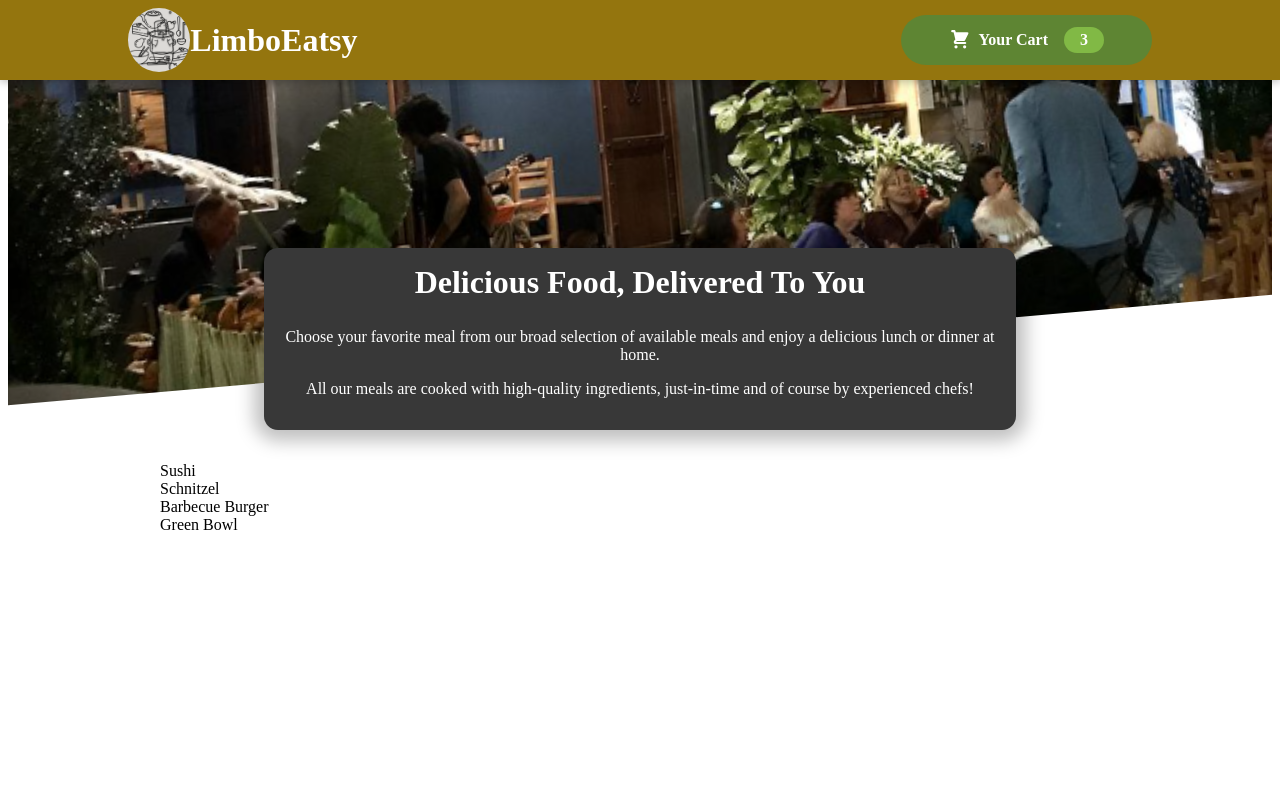
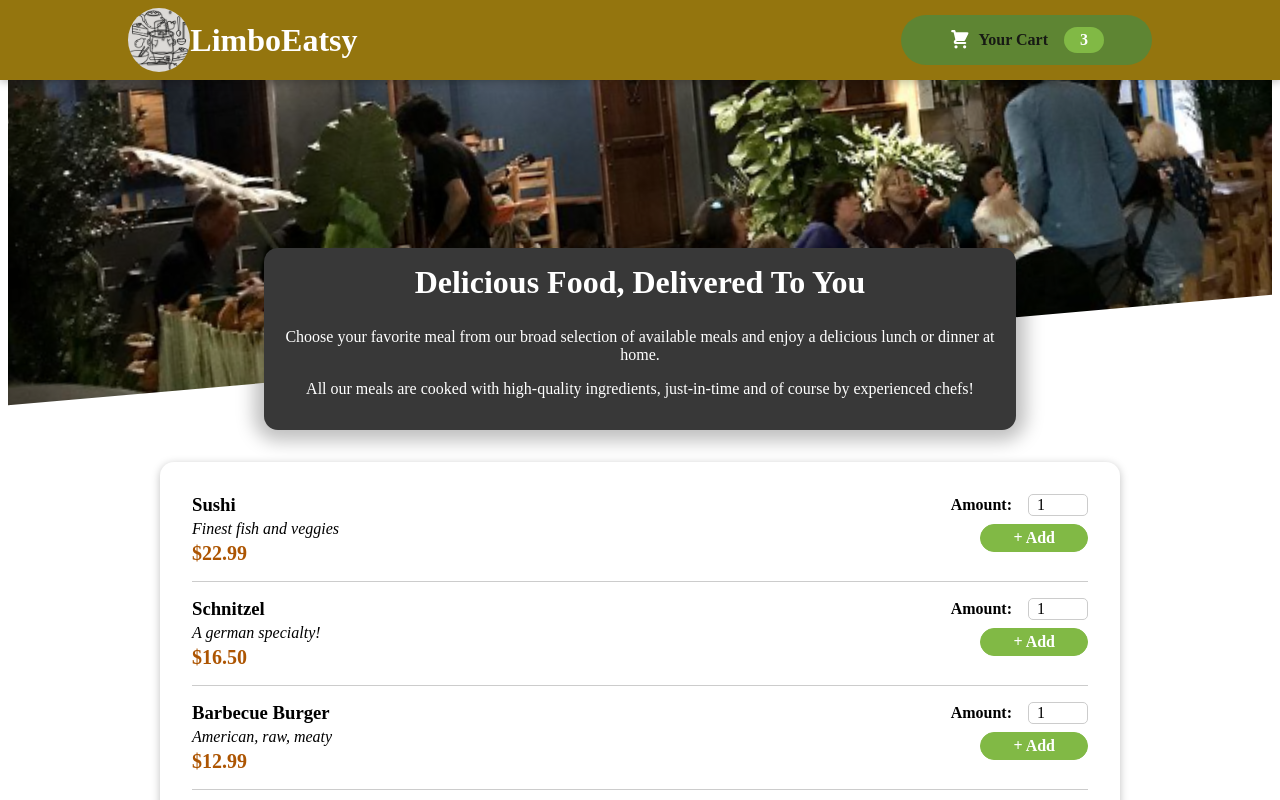
Before and after one commit to AshishRanjan2910/limbo-eatsy-app, a React (Create React App) app: page / in a window 1280 px wide. Shown: the top 800 px of the page. Built offline with nearby package versions, Linux system fonts and the light colour scheme.

Commit message:
Header and meals template changed

```diff
--- a/src/Components/Layout/Header.module.css
+++ b/src/Components/Layout/Header.module.css
@@ -3,7 +3,6 @@
   top: 0;
   left: 0;
   width: 80%;
-  max-width: 100%;
   height: 5rem;
   background-color: #5e8533;
   transition: background-color 1s ease-in-out;
--- a/src/Components/Layout/HeaderCartButton.js
+++ b/src/Components/Layout/HeaderCartButton.js
@@ -8,7 +8,7 @@
       <span className={classes.icon}>
         <CartIcon />
       </span>
-      <span>Your Cart</span>
+      <span className={classes['cart-text']}>Your Cart</span>
       <span className={classes.badge}>3</span>
     </button>
   );
--- a/src/Components/Layout/HeaderCartButton.module.css
+++ b/src/Components/Layout/HeaderCartButton.module.css
@@ -14,7 +14,12 @@
 
 .button:hover,
 .button:active {
-  background-color: #81b945;
+  background-color: #94750e;
+}
+
+.cart-text {
+  display: hidden;
+  color:#171a14;
 }
 
 .icon {
@@ -33,7 +38,7 @@
 
 .button:hover .badge,
 .button:active .badge {
-  background-color: #be9302;
+  background-color: #ad8f2a;
 }
 
 .bump {
@@ -57,3 +62,10 @@
     transform: scale(1);
   }
 }
+
+@media (max-width: 500px) {
+  .cart-text {
+    display: hidden;
+    color:#171a14;
+  }
+}
--- a/src/Components/Meals/AvailableMeals.js
+++ b/src/Components/Meals/AvailableMeals.js
@@ -1,5 +1,7 @@
 import React from "react";
 import classes from "./AvailableMeals.module.css";
+import Card from "../UI/Card/Card";
+import MealItem from "./MealItem";
 
 const DummyList = [
   {
@@ -29,13 +31,23 @@
 ];
 
 function AvailableMeals() {
-  const mealsList = DummyList.map((meal) => <li>{meal.name}</li>);
+  const mealsList = DummyList.map((meal) => (
+    <MealItem
+      id={meal.id}
+      key={meal.id}
+      name={meal.name}
+      description={meal.description}
+      price={meal.price}
+    />
+  ));
 
   return (
     <section className={classes.meals}>
-      <ul>{mealsList}</ul>
+      <Card>
+        <ul>{mealsList}</ul>
+      </Card>
     </section>
-  )
+  );
 }
 
 export default AvailableMeals;
--- /dev/null
+++ b/src/Components/Meals/MealItem.js
@@ -0,0 +1,23 @@
+import React from "react";
+
+import classes from "./MealItem.module.css";
+import MealItemForm from "./MealItemForm";
+
+const MealsItem = (props) => {
+  const price = `$${props.price.toFixed(2)}`;
+
+  return (
+    <li className={classes.meal}>
+      <div>
+        <h3>{props.name}</h3>
+        <div className={classes.description}>{props.description}</div>
+        <div className={classes.price}>{price}</div>
+      </div>
+      <div>
+        <MealItemForm id={props.id} />
+      </div>
+    </li>
+  );
+}
+
+export default MealsItem;
--- /dev/null
+++ b/src/Components/Meals/MealItem.module.css
@@ -0,0 +1,22 @@
+.meal {
+  display: flex;
+  justify-content: space-between;
+  margin: 1rem;
+  padding-bottom: 1rem;
+  border-bottom: 1px solid #ccc;
+}
+
+.meal h3 {
+  margin: 0 0 0.25rem 0;
+}
+
+.description {
+  font-style: italic;
+}
+
+.price {
+  margin-top: 0.25rem;
+  font-weight: bold;
+  color: #ad5502;
+  font-size: 1.25rem;
+}
--- /dev/null
+++ b/src/Components/Meals/MealItemForm.js
@@ -0,0 +1,25 @@
+import React from "react";
+
+import Input from "../UI/Input/Input";
+import classes from "./MealItemForm.module.css";
+
+const MealsItemForm = (props) => {
+  return (
+    <form className={classes.form}>
+      <Input
+        label={"Amount:"}
+        input={{
+          id: "amount_"+props.id,
+          type: "number",
+          min: "1",
+          max: "5",
+          step: "1",
+          defaultValue: "1",
+        }}
+      />
+      <button>+ Add</button>
+    </form>
+  );
+};
+
+export default MealsItemForm;
--- /dev/null
+++ b/src/Components/Meals/MealItemForm.module.css
@@ -0,0 +1,20 @@
+.form {
+  text-align: right;
+}
+
+.form button {
+  font: inherit;
+  cursor: pointer;
+  background-color: #81b945;
+  border: 1px solid #81b945;
+  color: white;
+  padding: 0.25rem 2rem;
+  border-radius: 20px;
+  font-weight: bold;
+}
+
+.form button:hover,
+.form button:active {
+  background-color: #67ad1c;
+  border-color: #326100;
+}
--- a/src/Components/UI/Card/Card.js
+++ b/src/Components/UI/Card/Card.js
@@ -4,7 +4,7 @@
 
 const Card = (props) => {
   return (
-    <div className={`${classes.card} ${props.className}`}>{props.children}</div>
+    <div className={classes.card}>{props.children}</div>
   );
 };
 
--- a/src/Components/UI/Card/Card.module.css
+++ b/src/Components/UI/Card/Card.module.css
@@ -1,5 +1,6 @@
 .card {
-  background: white;
-  box-shadow: 0 2px 8px rgba(0, 0, 0, 0.26);
-  border-radius: 10px;
+  padding: 1rem;
+  box-shadow: 0 2px 8px rgba(0, 0, 0, 0.25);
+  border-radius: 14px;
+  background-color: white;
 }
--- a/src/Components/UI/Input/Input.js
+++ b/src/Components/UI/Input/Input.js
@@ -1,37 +1,12 @@
-import React, { useImperativeHandle } from "react";
 import classes from "./Input.module.css";
 
-const Input = React.forwardRef((props, ref) => {
-  const inputRef = React.createRef();
-
-  const activate = () => {
-    inputRef.current.focus();
-  };
-
-  useImperativeHandle(ref, () => {
-    return {
-      focus: activate,
-    };
-  });
-
+const Input = (props) => {
   return (
-    <div
-      className={`${classes.control} ${
-        props.isValid === false ? classes.invalid : ""
-      }`}
-    >
-      <label htmlFor={props.id}>{props.label}</label>
-      <input
-        ref={inputRef}
-        type={props.type}
-        id={props.id}
-        value={props.value}
-        onChange={props.onChange}
-        onBlur={props.onBlur}
-      />
-      {props.children}
+    <div className={classes.input}>
+      <label htmlFor={props.input.id}>{props.label}</label>
+      <input {...props.input} />
     </div>
   );
-});
+};
 
 export default Input;
--- a/src/Components/UI/Input/Input.module.css
+++ b/src/Components/UI/Input/Input.module.css
@@ -1,44 +1,18 @@
-.control {
-  margin: 1rem 0;
+.input {
   display: flex;
-  align-items: stretch;
-  flex-direction: column;
-}
-
-.control label,
-.control input {
-  display: block;
-}
-
-.control label {
-  font-weight: bold;
-  flex: 1;
-  color: #464646;
+  align-items: center;
   margin-bottom: 0.5rem;
 }
 
-.control input {
-  flex: 3;
-  font: inherit;
-  padding: 0.35rem 0.35rem;
-  border-radius: 6px;
-  border: 1px solid #ccc;
+.input label {
+  font-weight: bold;
+  margin-right: 1rem;
 }
 
-.control input:focus {
-  outline: none;
-  border-color: #4f005f;
-  background: #f6dbfc;
+.input input {
+  width: 3rem;
+  border-radius: 5px;
+  border: 1px solid #ccc;
+  font: inherit;
+  padding-left: 0.5rem;
 }
-
-.control.invalid input {
-  border-color: red;
-  background: #fbdada;
-}
-
-@media (min-width: 768px) {
-  .control {
-    align-items: center;
-    flex-direction: row;
-  }
-}
```
